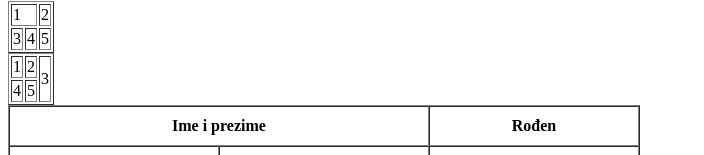
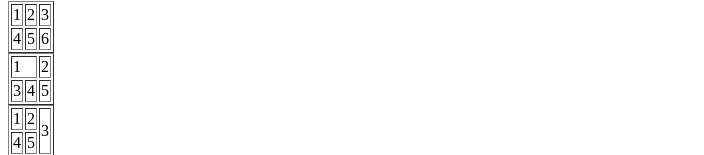
Before and after one commit to zanakl/stranicazana, a plain HTML site: page index.html in a window 1280 px wide. Shown: the part 1531-1686 px from the top of the page, without its empty margins (0-704 px from the left). Drawn offline with Linux system fonts and the light colour scheme.

Commit message:
Update index.html

```diff
--- a/index.html
+++ b/index.html
@@ -79,6 +79,19 @@
       <img src="vjeverica.jpg">
 
       <table border = "1">
+          <tr>
+              <td>1</td>
+              <td>2</td>
+              <td>3</td>
+          </tr>
+          <tr>
+              <td>4</td>
+              <td>5</td>
+              <td>6</td>
+          </tr>
+
+
+      <table border = "1">
         <tr>
           <td colspan="2">1</td>
           <td>2</td>
```
